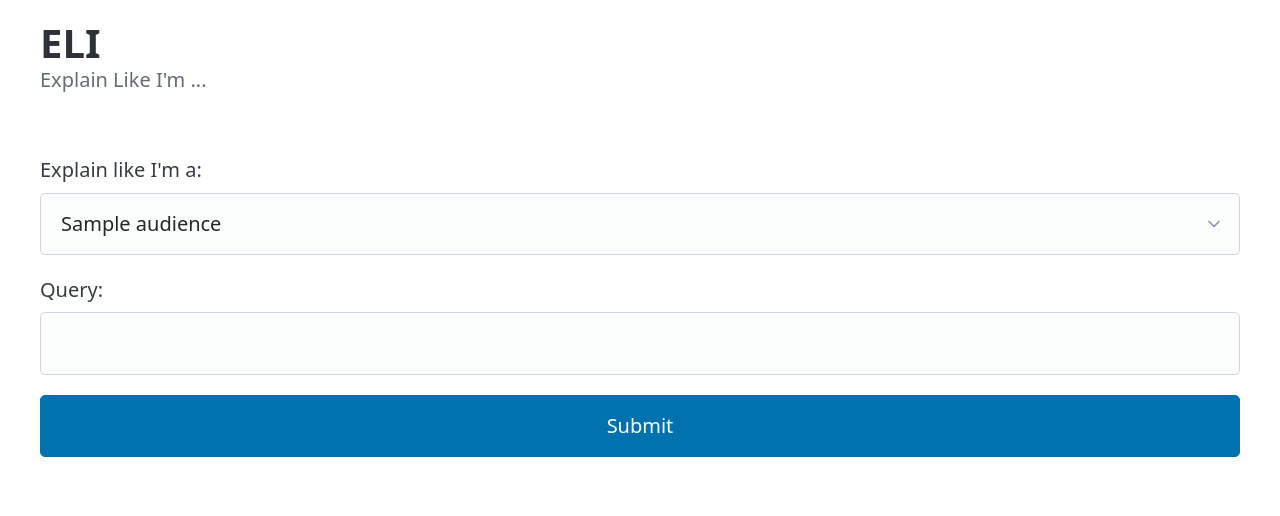
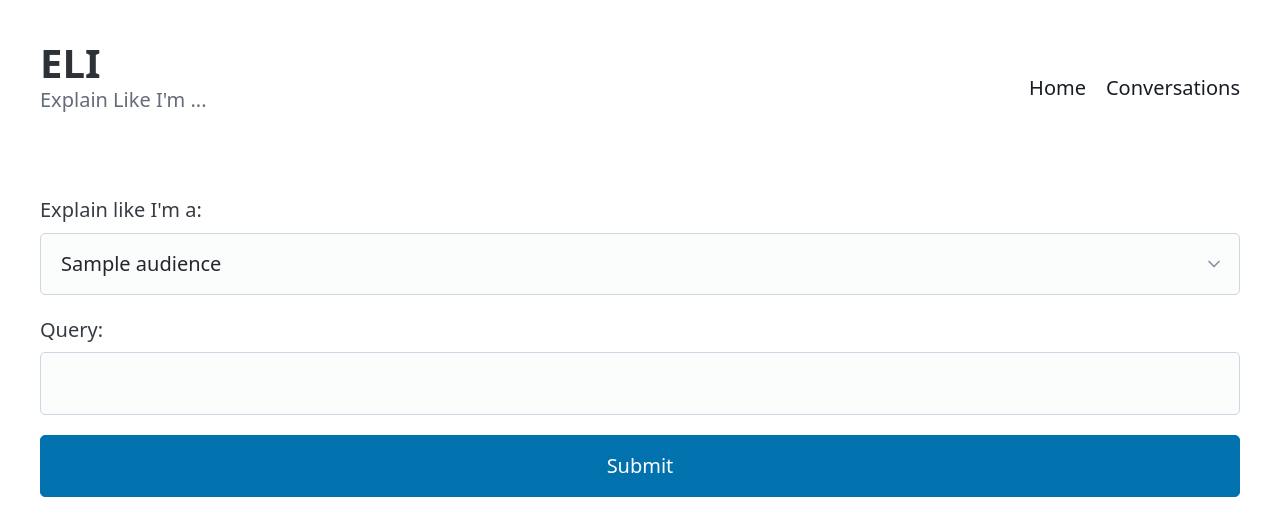
Before and after one commit to dhrosa/eli, a Django app: page / in a window 1280 px wide. Shown: the top 516 px of the page. Run offline with Django 5.2, Linux system fonts and the light colour scheme; tables that the repository leaves empty hold one stand-in row (values such as "Sample post"); some libraries are stand-ins or nearby versions.

Commit message:
Navigation bar

```diff
--- a/src/eli_app/templates/eli_app/base.html
+++ b/src/eli_app/templates/eli_app/base.html
@@ -20,10 +20,19 @@
 
   <body>
     <header class="container">
-      <hgroup>
-        <h1>ELI</h1>
-        <p>Explain Like I'm ...</p>
-      </hgroup>
+      <nav>
+        <ul>
+          <li>
+            <a class="outline" href="{% url 'home' %}">
+              <hgroup><h1>ELI</h1><p>Explain Like I'm ...</p></hgroup>
+            </a>
+          </li>
+        </ul>
+        <ul>
+          <li><a class="contrast" href="{% url 'home' %}">Home</a></li>
+          <li><a class="contrast" href="{% url 'conversation_list' %}">Conversations</a></li>
+        </ul>
+      </nav>
     </header>
     <main class="container">
       {% block content %}{% endblock %}
--- a/src/eli_app/urls.py
+++ b/src/eli_app/urls.py
@@ -3,7 +3,7 @@ from django.urls import path
 from . import views
 
 urlpatterns = [
-    path("", views.QueryView.as_view(), name="index"),
+    path("", views.QueryView.as_view(), name="home"),
     path("conversations/", views.ConversationListView.as_view(), name="conversation_list"),
     path("conversations/<uuid:pk>/", views.ConversationView.as_view(), name="conversation"),
 ]
```
